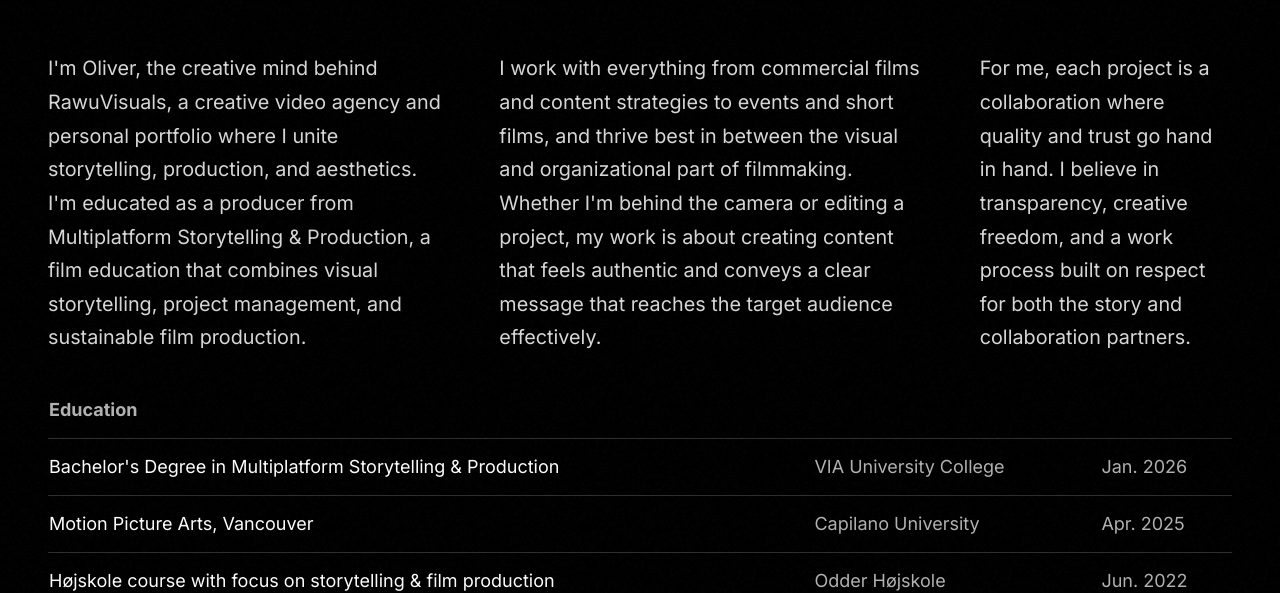
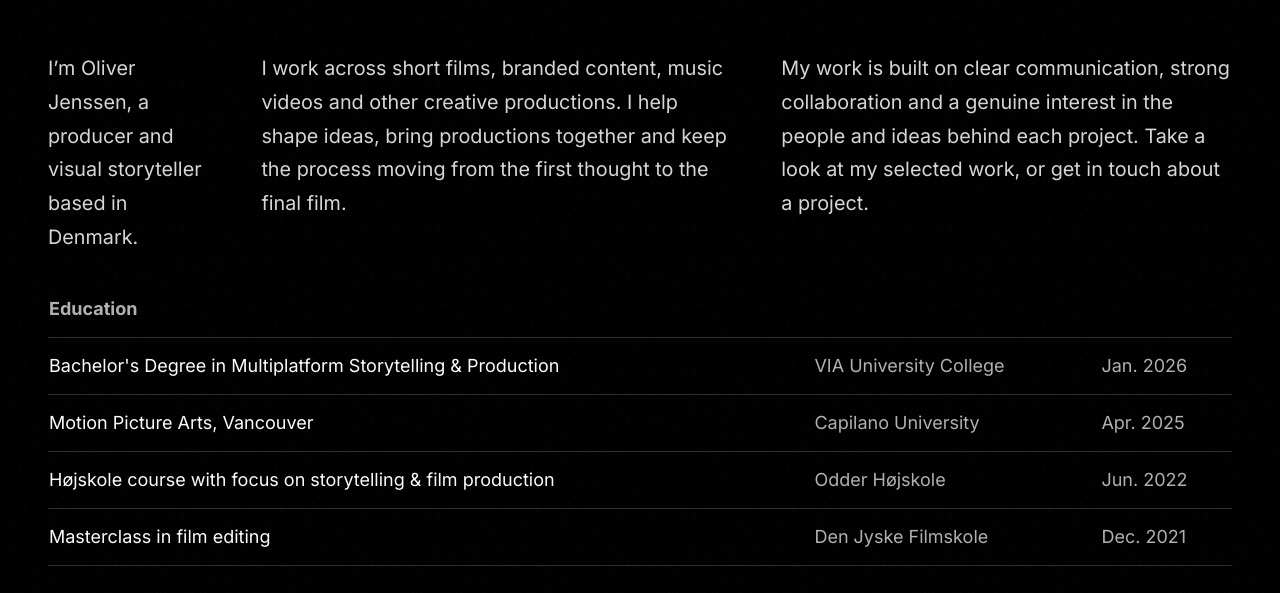
Before and after one commit to rawuvisuals/rawuvisuals.github.io, a plain HTML site: page about/index.html in a window 1280 px wide. Shown: the part 212-805 px from the top of the page. Drawn offline with Linux system fonts and the light colour scheme; a web font is replaced by a local one.

Commit message:
Refine About page introduction layout

```diff
--- a/about/index.html
+++ b/about/index.html
@@ -40,18 +40,9 @@
     <main class="content">
       <h1 class="stagger-1">About Me</h1>
       <div class="content-flex">
-        <p class="stagger-2">I'm Oliver, the creative mind behind RawuVisuals, a creative video agency and personal
-          portfolio where I unite storytelling, production, and aesthetics. I'm educated as a producer from
-          Multiplatform Storytelling & Production, a film education that combines visual storytelling,
-          project management, and sustainable film production.
-        </p>
-        <p class="stagger-3">I work with everything from commercial films and content strategies to events and short films, and thrive
-          best in between the visual and organizational part of filmmaking. Whether I'm behind the camera or editing
-          a project, my work is about creating content that feels authentic and conveys a clear message that reaches
-          the target audience effectively.</p>
-        <p class="stagger-4">For me, each project is a collaboration where quality and trust go hand in hand. I believe
-          in transparency, creative freedom, and a work process built on respect for both the story and
-          collaboration partners.</p>
+        <p class="stagger-2">I’m Oliver Jenssen, a producer and visual storyteller based in Denmark.</p>
+        <p class="stagger-3">I work across short films, branded content, music videos and other creative productions. I help shape ideas, bring productions together and keep the process moving from the first thought to the final film.</p>
+        <p class="stagger-4">My work is built on clear communication, strong collaboration and a genuine interest in the people and ideas behind each project. Take a look at my selected work, or get in touch about a project.</p>
       </div>
 
 
```
